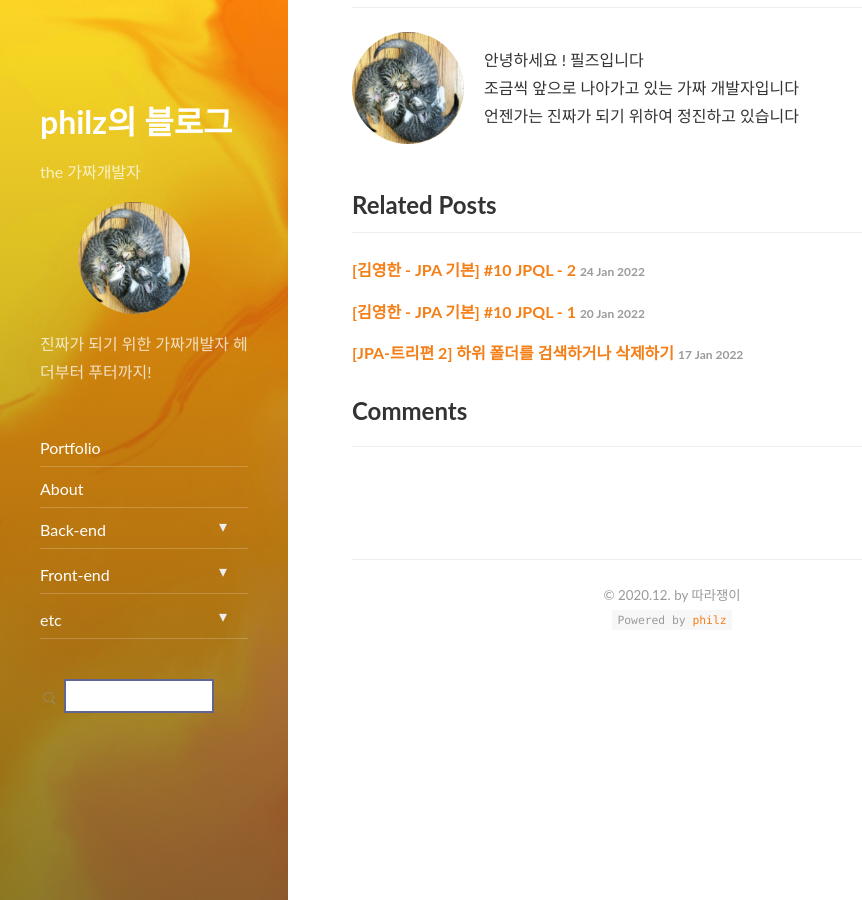
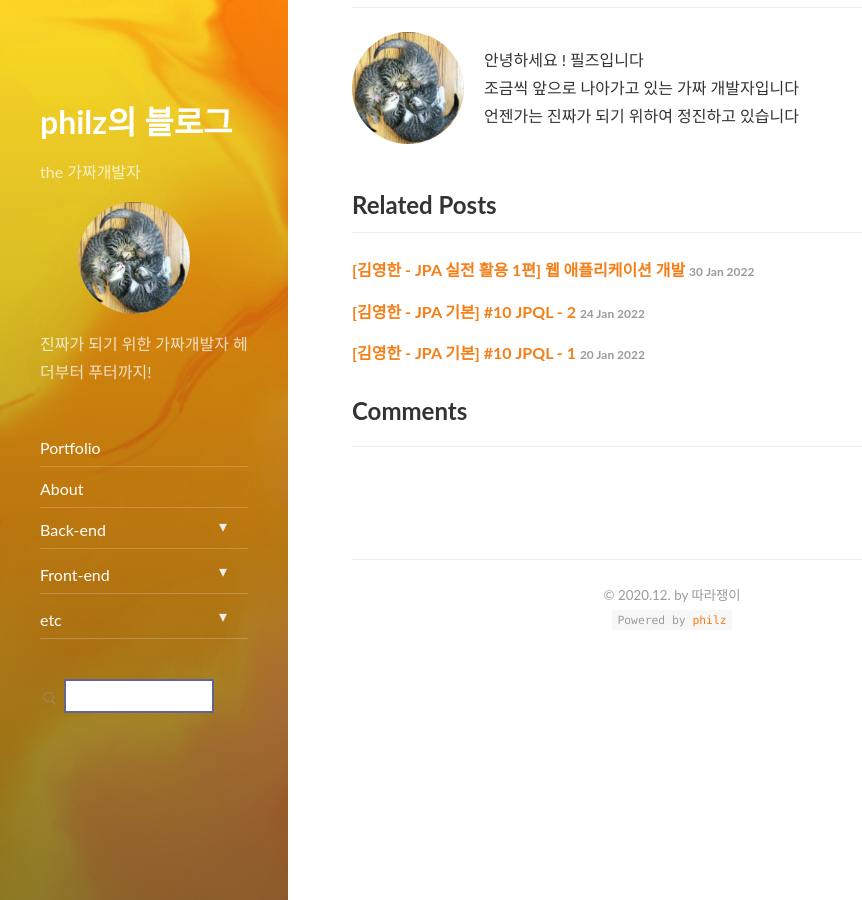
Before and after one commit to progress0407/progress0407.github.io, a Jekyll site: the page built from _posts/backend/jpa/2022-01-16-yhkim-jpa-09.md, in a window 1280 px wide and 900 px high, scrolled down 12148 px. Shown: the whole window, without its empty margins (0-862 px from the left). Built offline with Jekyll 4.4.1, drawn with Linux system fonts in a browser that asks for light colours; nearby versions of some CDN libraries; part of the change alters nothing that is shown.

Commit message:
jpa 실전 활용 1편

````diff
--- a/_posts/backend/jpa/2022-01-16-yhkim-jpa-09.md
+++ b/_posts/backend/jpa/2022-01-16-yhkim-jpa-09.md
@@ -506,6 +506,6 @@ addressHistory.add(new AddressEntity("old2 city", "street", "zipcode"));
 
 그래야 프록시로 만들어졌을 때 진짜 객체에 접근할 수 있다 (영한님 말씀)
 
-![image](https://user-images.githubusercontent.com/66164361/151662727-b49142f4-3111-4412-aebe-a8647240e338.png)
+![image](https://user-images.githubusercontent.com/66164361/151695692-15479b90-ef95-4b25-8b7b-2e32d92ba645.png)
 
 그리고 상태와 행위를 한 곳에서 관리할 수 있다 .. ㅎㅎ
--- /dev/null
+++ b/_posts/backend/jpa/2022-01-30-yhkim-jpa-app-section-one-01.md
@@ -0,0 +1,161 @@
+---
+layout: post
+title: "[김영한 - JPA 실전 활용 1편] 웹 애플리케이션 개발"
+subtitle: "..."
+date: 2022-01-30 14:00 +0900
+categories: backend
+tags: jpa
+comments: true
+---
+
+## 강의 내용을 기록한 것!
+
+> 이미 앞에서 spring core + web mvc + jpa 등을 학습하면서 얻은 지식들이 많기 때문에 많은 내용을 기입하지는 않고 간략한 메모 정도만을 다룹니다 !! ㅎ
+
+- devtools 설정
+  - devtools 의존성 + settings에서 `Build project automatically` 설정을 체크해주어야 한다 (금방 찾는다 ! 구글링 할 것 !)
+  - html, java 파일을 서버 재기동 없이 반영하여 빠르게 개발 가능
+
+## 설정 포인트들 !
+
+---
+
+- h2 버전 200 이상에서는
+
+```yml
+spring:
+  datasource:
+    url: jdbc:h2:tcp://localhost/~/jpashop;MVCC=TRUE
+```
+
+`;MVCC=TRUE` 부분을 입력하면 런타임 에러가 나기 때문에 지워주어야 한다
+
+- junit 4를 사용하기 때문에 아래의 코드를 `dependencies`에 추가한다
+
+```
+testImplementation 'org.springframework.boot:spring-boot-starter-test'
+testImplementation("org.junit.vintage:junit-vintage-engine") {
+  exclude group: "org.hamcrest", module: "hamcrest-core"
+}
+```
+
+### h2 설정
+
+---
+
+- `jdbc:h2:~/jpashop` (최소 한번)
+- `~/jpashop.mv.db` 파일 생성 확인
+- 이후 부터는 `jdbc:h2:tcp://localhost/~/jpashop` 이렇게 접속
+
+### CQS
+
+> MemberRepository 타이핑 중에 ...
+> ![image](https://user-images.githubusercontent.com/66164361/151688382-c4f6342b-728f-4928-bf15-9b8080bab120.png)
+
+> 커맨드와 쿼리를 분리해라 ??
+
+이 말 뜻이 이해가 안되어 조사를 조금 해보았다
+
+https://www.inflearn.com/questions/27795
+
+내가 이해한 느낌으로는 Member를 반환시에 해당 객체에 `Setter` 등이 있을 경우에는 변경이 가능하기 때문에 부수효과의 가능성이 있다, 때문에 원천적으로 차단하되, 편의적으로 id는 조회가 가능하게끔 반환값으로 지정해준 것 같다 반환된 Long은 **불변** 이니깐 !
+
+`CQS`는 `Command Query Separation` 의 약자인데
+커맨드랑 쿼리를 분리하란 것이다..
+
+대충 파악한 느낌으로는
+
+커맨드 - 상태를 조작
+
+- 예) `Collections.sort(..)` 등
+
+쿼리 - 불변
+
+- 예) `자바8 스트림`
+
+### 간단한 테스트 코드
+
+---
+
+```java
+@RunWith(SpringRunner.class) // 스프링과 관련된 테스트를 할 것이다
+@SpringBootTest
+public class MemberRepositoryTest {
+
+	@Autowired
+	MemberRepository memberRepository;
+
+	@Test
+	@Transactional
+	@Rollback(false) // @Test + @Transactional 으로 인한 롤백이 안되게끔 한다
+	public void testMember() {
+		// given
+		Member member = new Member();
+		member.setUsername("memberA");
+
+		// when
+		Long saveId = memberRepository.save(member);
+		Member findMember = memberRepository.find(saveId);
+
+		// then
+		Assertions.assertThat(findMember.getId()).isEqualTo(member.getId());
+		Assertions.assertThat(findMember.getUsername()).isEqualTo(member.getUsername());
+		Assertions.assertThat(findMember).isEqualTo(member);
+		System.out.println("(findMember == member) = " + (findMember == member));
+
+		System.out.println("member hashCode = " + member.hashCode());
+		System.out.println("findMember hashCode = " + findMember.hashCode());
+
+		System.out.println("member = " + member);
+		System.out.println("findMember = " + findMember);
+
+		System.out.println("member class name = " + member.getClass().getSimpleName());
+		System.out.println("findMember class name = " + findMember.getClass().getSimpleName());
+	}
+}
+```
+
+### @Transactional 과 관련된 어노테이션
+
+---
+
+`@Transactional`에 `@Test` 가 있을 경우 테스트 후 db를 롤백한다
+
+```
+transaction.TransactionContext   : Rolled back transaction for test: [DefaultTestContext@7582ff54 testClass = MemberRepositoryTest, testInstance = jpa.app.shop.MemberRepositoryTest@3023f157 ...
+```
+
+`@Rollback(false)` 를 추가하면 롤백하지 않고 `insert`된 데이터를 볼 수 있다
+
+### terminal 명령어로 배포하기
+
+프로젝트 폴더에서 `./gradlew clean build` 로 빌드 후
+
+`/build/libs` 의 jar 파일에 대해 아래 명령어를 수행한다
+
+```
+java -jar {jar파일명}
+예) java -jar shop-0.0.1-SNAPSHOT.jar
+```
+
+### p6spy
+
+---
+
+로깅을 편하게 해주는 설정이다 아래 의존성을 추가해주면 된다
+
+```
+implementation 'com.github.gavlyukovskiy:p6spy-spring-boot-starter:1.5.6'
+```
+
+설정 후
+
+![image](https://user-images.githubusercontent.com/66164361/151696986-938bfdb8-2484-4083-897f-e4b31676ddba.png)
+
+## 그외
+
+---
+
+- `p6spy`란 것이 있다 개발 과정에 생기는 쿼리들을 추적할 때 로그를 이쁘게 출력해줄 수 있게끔 해주는 것으로 보인다
+  - 대신 커스텀하는 게 까다로워 보인다
+  - 비용이 비싸기에 운영서버에서는 사용을 금한다
````
